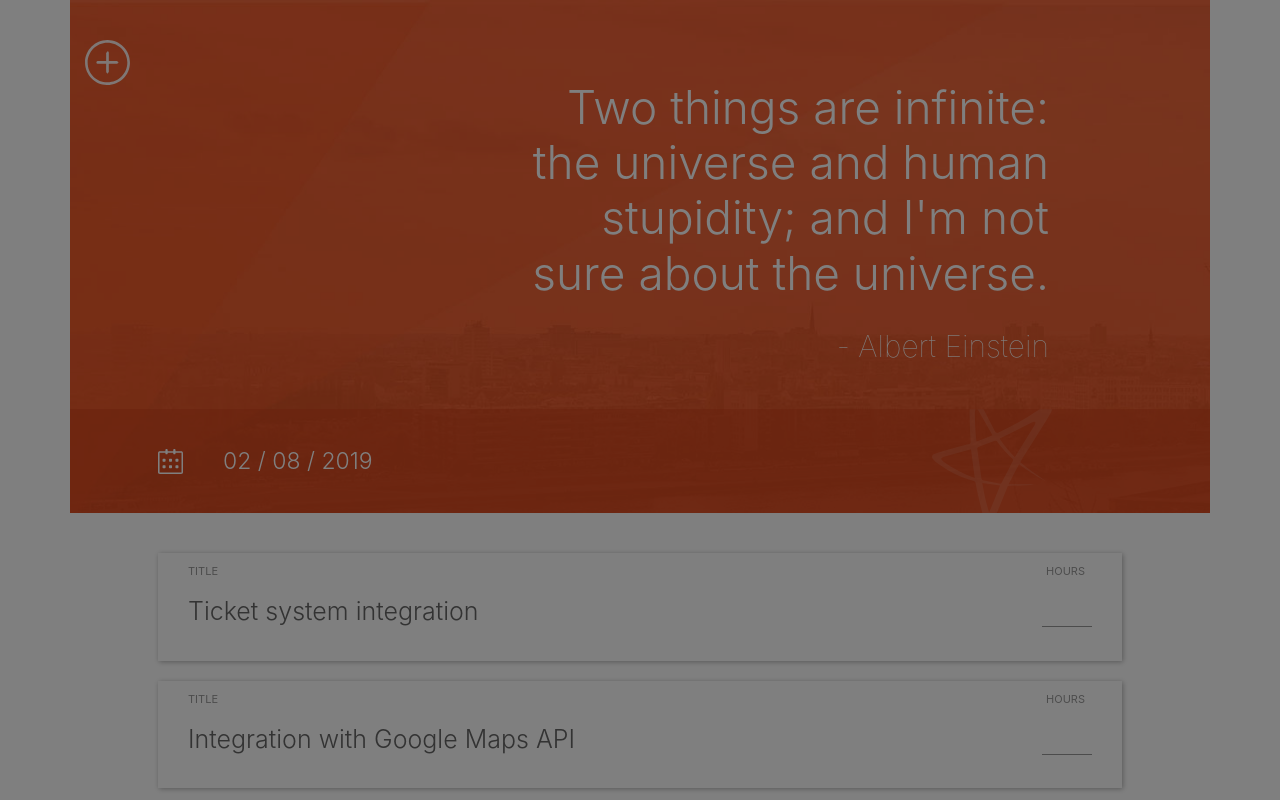
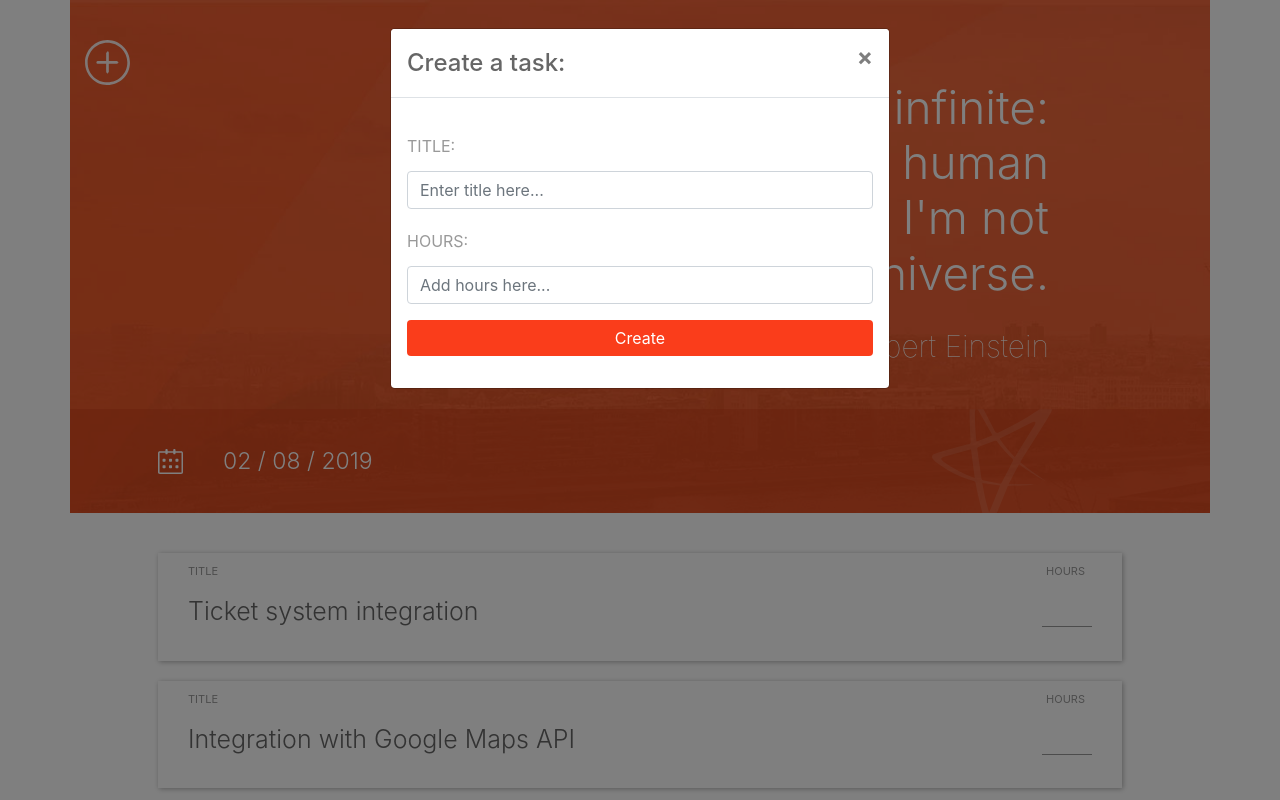
Before and after one commit to JelenaVukojevic/timesheet, a React (Create React App) app: page / in a window 1280 px wide. Both pictures are taken after a click on the element 107 px from the left and 62 px from the top of the page. Shown: the top 800 px of the page. Built offline with nearby package versions, Linux system fonts and the light colour scheme.

Commit message:
fixed modal

```diff
--- a/src/components/NewTaskModal.js
+++ b/src/components/NewTaskModal.js
@@ -37,14 +37,14 @@ class NewTaskModal extends React.Component {
                     <Modal.Header closeButton>
                         <Modal.Title>Create a task:</Modal.Title>
                     </Modal.Header>
-                    <Modal.Body className="modal js-modal-inner">
+                    <Modal.Body className="js-modal-inner">
                         <Form action="">
                             <Form.Group className="field-wrap">
                                 <Form.Label className="label" htmlFor="">Title:</Form.Label>
                                 <Form.Control className="field" type="text" id="" placeholder="Enter title here..." />
                             </Form.Group>
                             <Form.Group className="field-wrap">
-                                <Form.Label className="abel" htmlFor="">Hours:</Form.Label>
+                                <Form.Label className="label" htmlFor="">Hours:</Form.Label>
                                 <Form.Control className="field" type="text" id="" placeholder="Add hours here..." />
                             </Form.Group>
                             <Form.Group className="btn-wrap align-right">
--- a/src/index.css
+++ b/src/index.css
@@ -360,7 +360,6 @@ body {
 --------------------------------------------------------------*/
 .modal-wrap {
 	display: flex;
-	visibility: hidden;
 	position: fixed;
 	z-index: 1;
 	top: 0;
@@ -370,17 +369,7 @@ body {
 	width: 100%;
 	height: 100%;
 	transition: 350ms ease-in-out;
-	opacity: 0;
-	background-color: rgba(0, 0, 0, 0.7);
-}
-
-.modal {
-	position: relative;
-	width: 100%;
-	max-width: 700px;
-	padding: 50px 40px;
-	background-color: #fff;
-	box-shadow: 2px 2px 15px rgba(0, 0, 0, 0.2);
+	opacity: 1;
 }
 
 .modal-header {
@@ -388,7 +377,7 @@ body {
 	padding: 5px;
 }
 
-.modal .modal-title {
+.modal-title {
 	margin-top: 0;
 	margin-bottom: 1em;
 	color: #666;
@@ -396,9 +385,14 @@ body {
 	font-weight: 300;
 }
 
-.modal-wrap.is-visible {
-	visibility: visible;
-	opacity: 1;
+.modal .btn-secondary {
+	width: 100%;
+	background-color: #fa3d1b;
+	border: none;
+}
+
+.modal .btn-secondary:hover {
+	background-color: #fc5638;
 }
 
 @media only screen and (max-width: 600px) {
@@ -406,7 +400,7 @@ body {
 		padding: 30px 20px;
 	}
 
-	.modal .modal-title {
+	.modal-title {
 		font-size: 20px;
 	}
 }
```
